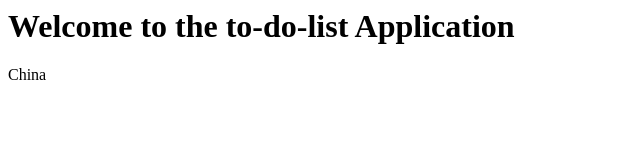
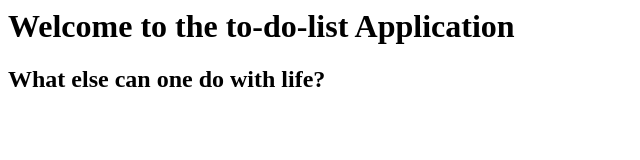
Before and after one commit to Kingkari/is218spr, a plain HTML site: page index.html in a window 1280 px wide. Shown: the whole page, without its empty margins (0-640 px from the left). Drawn offline with Linux system fonts and the light colour scheme.

Commit message:
h2 element added

```diff
--- a/index.html
+++ b/index.html
@@ -1,2 +1,2 @@
 <h1>Welcome to the to-do-list Application</h1>
-<p>China</p>
+<h2>What else can one do with life?</h2>
```
